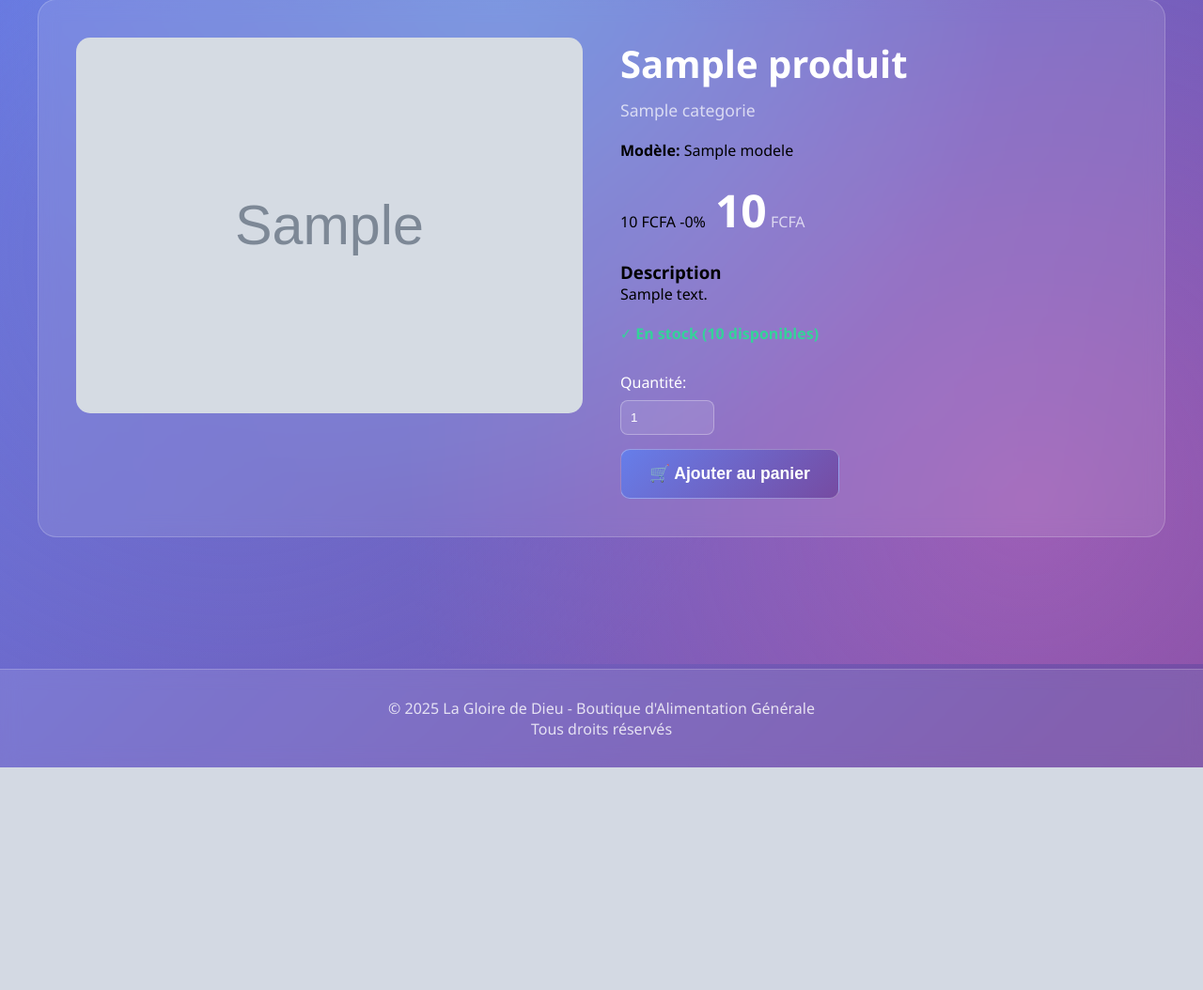
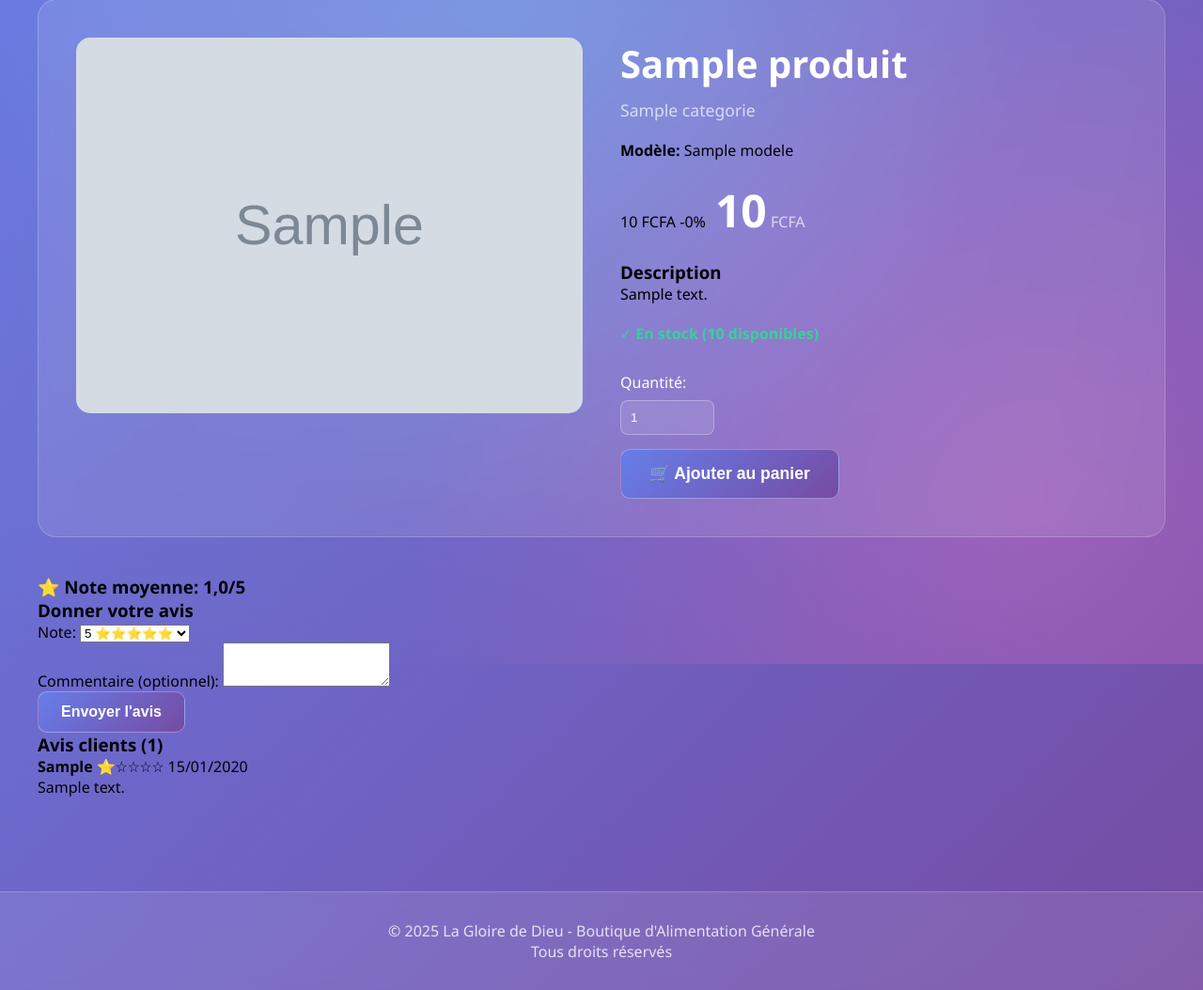
Before and after one commit to MaximeKELI/BoutiqueH, a Django app: page /produit/1/ in a window 1280 px wide. Shown: the part 163-1217 px from the top of the page at 94% size. Before the commit the page ends 980 px from the top, so only its background shows below. Run offline with Django 4.2, Linux system fonts and the light colour scheme; a user stored in the database is signed in; tables that the repository leaves empty hold one stand-in row (values such as "Sample post"); grey boxes marked "Sample" are stand-in pictures.

Commit message:
Corrections

```diff
--- a/templates/client/detail_produit.html
+++ b/templates/client/detail_produit.html
@@ -110,5 +110,54 @@
         </div>
     </div>
     {% endif %}
+
+    <!-- Section Avis -->
+    {% if note_moyenne %}
+    <div class="produit-avis-section">
+        <h3>⭐ Note moyenne: {{ note_moyenne|floatformat:1 }}/5</h3>
+    </div>
+    {% endif %}
+
+    {% if user.is_authenticated %}
+    <div class="produit-avis-form">
+        <h3>Donner votre avis</h3>
+        <form method="post" action="{% url 'ajouter_avis' produit.id %}">
+            {% csrf_token %}
+            <div class="rating-input">
+                <label>Note:</label>
+                <select name="note" class="form-control" style="display: inline-block; width: auto;">
+                    <option value="5">5 ⭐⭐⭐⭐⭐</option>
+                    <option value="4">4 ⭐⭐⭐⭐</option>
+                    <option value="3">3 ⭐⭐⭐</option>
+                    <option value="2">2 ⭐⭐</option>
+                    <option value="1">1 ⭐</option>
+                </select>
+            </div>
+            <div class="form-group">
+                <label>Commentaire (optionnel):</label>
+                <textarea name="commentaire" class="form-control" rows="3"></textarea>
+            </div>
+            <button type="submit" class="btn btn-primary">Envoyer l'avis</button>
+        </form>
+    </div>
+    {% endif %}
+
+    {% if avis %}
+    <div class="produit-avis-list">
+        <h3>Avis clients ({{ avis|length }})</h3>
+        {% for avis_item in avis %}
+        <div class="avis-item">
+            <div class="avis-header">
+                <strong>{{ avis_item.utilisateur.first_name|default:avis_item.utilisateur.username }}</strong>
+                <span class="avis-note">{% for i in "12345" %}{% if forloop.counter <= avis_item.note %}⭐{% else %}☆{% endif %}{% endfor %}</span>
+                <span class="avis-date">{{ avis_item.date_creation|date:"d/m/Y" }}</span>
+            </div>
+            {% if avis_item.commentaire %}
+            <p class="avis-commentaire">{{ avis_item.commentaire }}</p>
+            {% endif %}
+        </div>
+        {% endfor %}
+    </div>
+    {% endif %}
 </div>
 {% endblock %}
```
